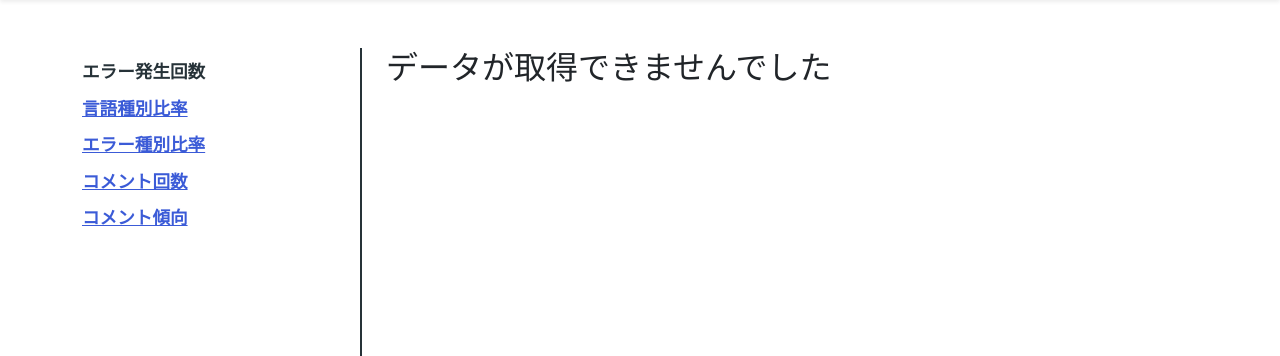
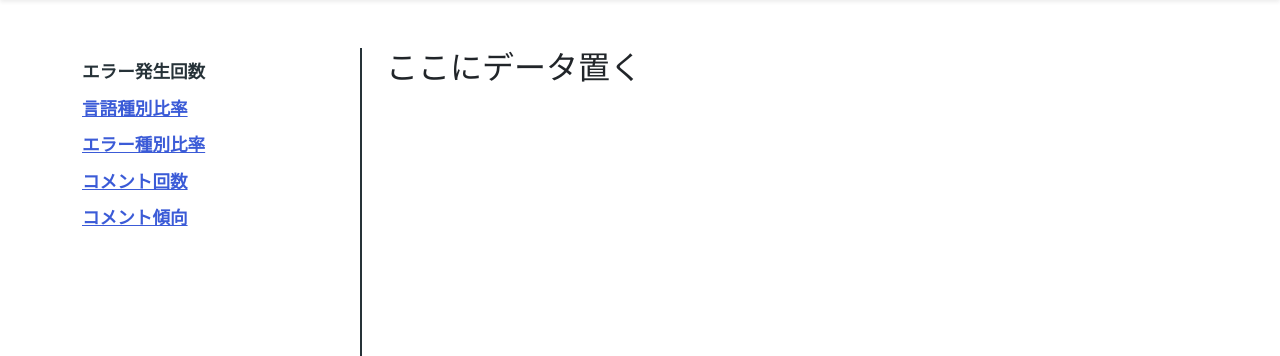
Before and after one commit to ken99375/ErrorMate, a Flask app: template templates/Person/PersonalDateErrorCount.html in a window 1280 px wide. Shown: the part 64-420 px from the top of the page. Run offline with Flask 3, Linux system fonts and the light colour scheme; the template is opened without the code that fills it, so the values that code supplies are empty.

Commit message:
テスト用の文字おいた

```diff
--- a/templates/Person/PersonalDateErrorCount.html
+++ b/templates/Person/PersonalDateErrorCount.html
@@ -4,5 +4,5 @@
 {% block title %}ErrorMate｜エラー種別発生回数{% endblock %}
 
 {% block personal_content %}
-<h2>データが取得できませんでした</h2>
+<h2>ここにデータ置く</h2>
 {% endblock %}
```
